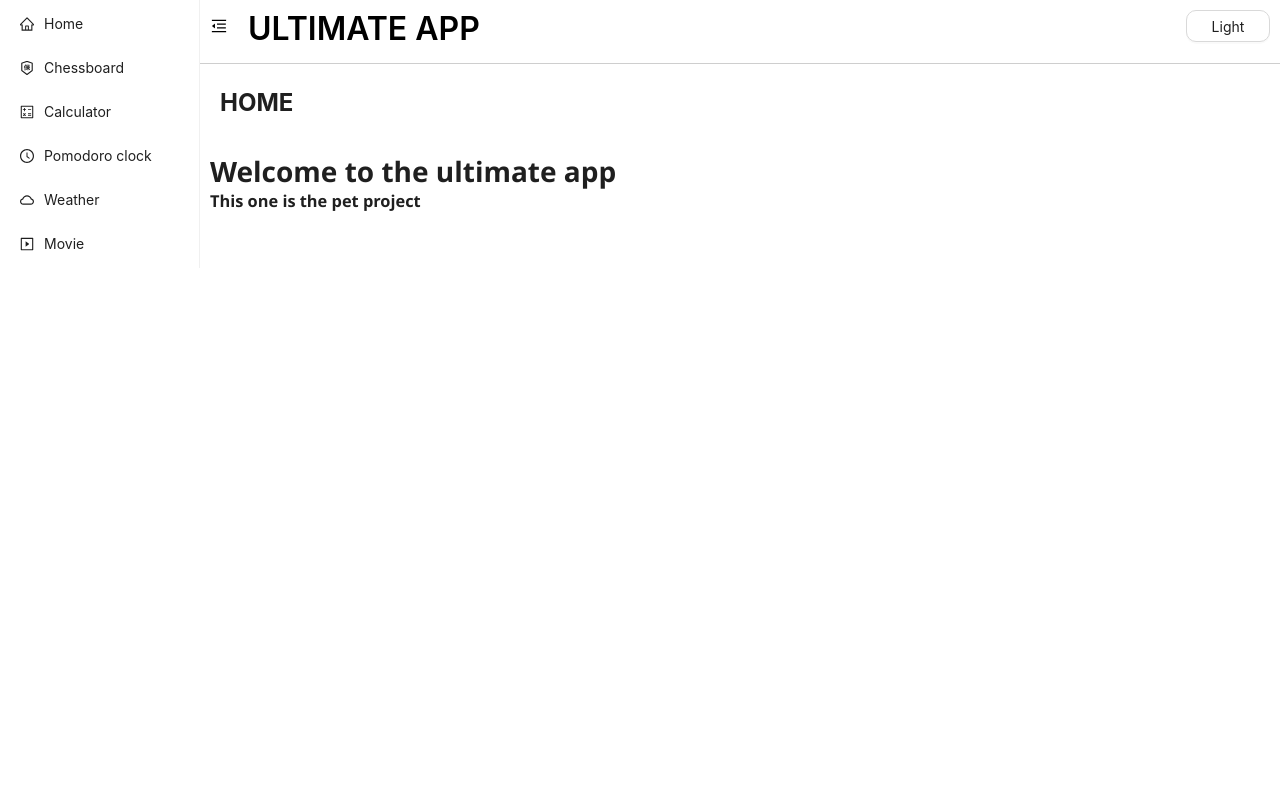
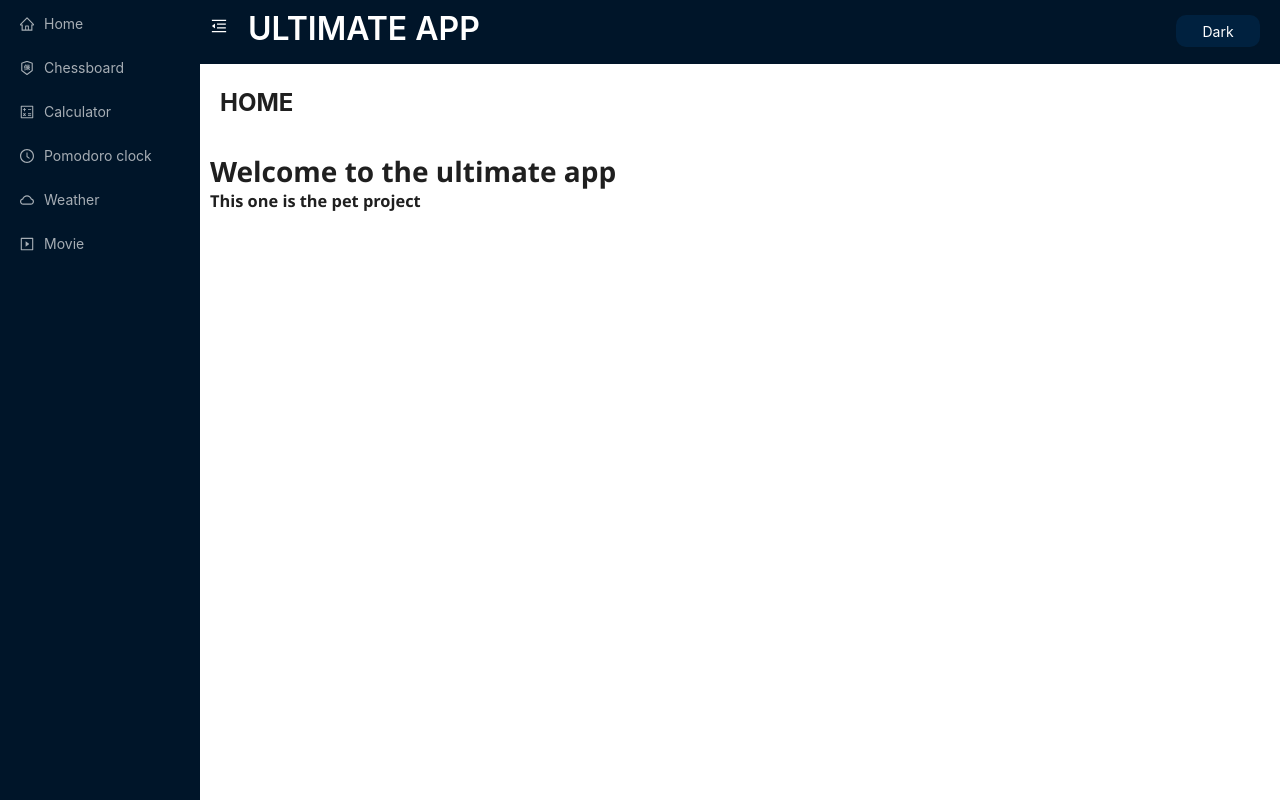
Before and after one commit to lelongrvp/final, a React (Vite) app: page /home in a window 1280 px wide. Shown: the top 800 px of the page. Built offline with nearby package versions, Linux system fonts and the light colour scheme.

Commit message:
fixing gitignore

```diff
--- a/src/App.jsx
+++ b/src/App.jsx
@@ -21,7 +21,7 @@ const App = () => {
   const navigate = useNavigate();
   const [collapsed, setCollapsed] = useState(false);
   const [selected, setSelected] = useState("");
-  const [theme, setTheme] = useState("light");
+  const [theme, setTheme] = useState("dark");
   const handleMenuClick = ({ key }) => {
     setSelected(key);
     navigate(key);
@@ -159,14 +159,14 @@ const App = () => {
                     ? {
                         width: "6em",
                         padding: 0,
-                        margin: 0,
+                        marginTop: 5,
                         justifyContent: "center",
                         borderRadius: "10px",
                       }
                     : {
                         width: "6em",
                         padding: 0,
-                        margin: 0,
+                        marginTop: 5,
                         justifyContent: "center",
                         borderRadius: "10px",
                         background: "#00213f",
```
Also changed, not shown: 1 other file (tests, documents, lock files or other folders).
